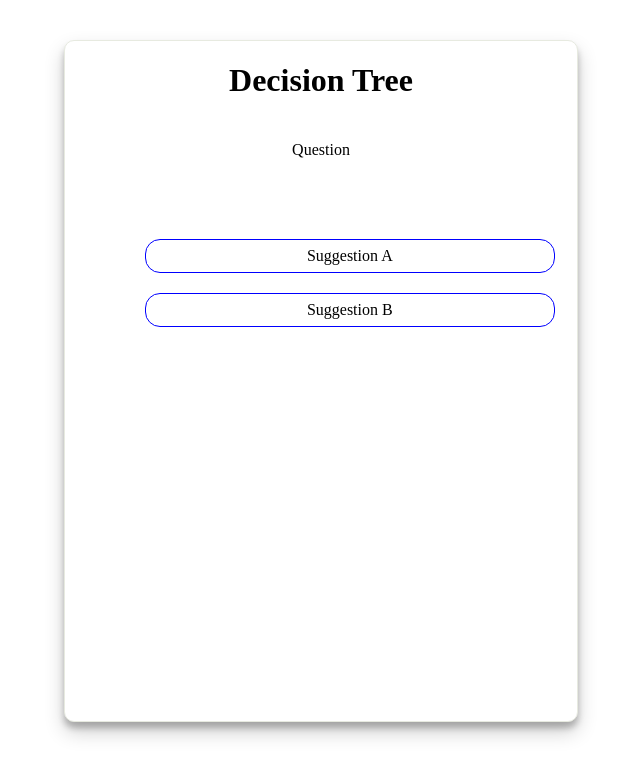
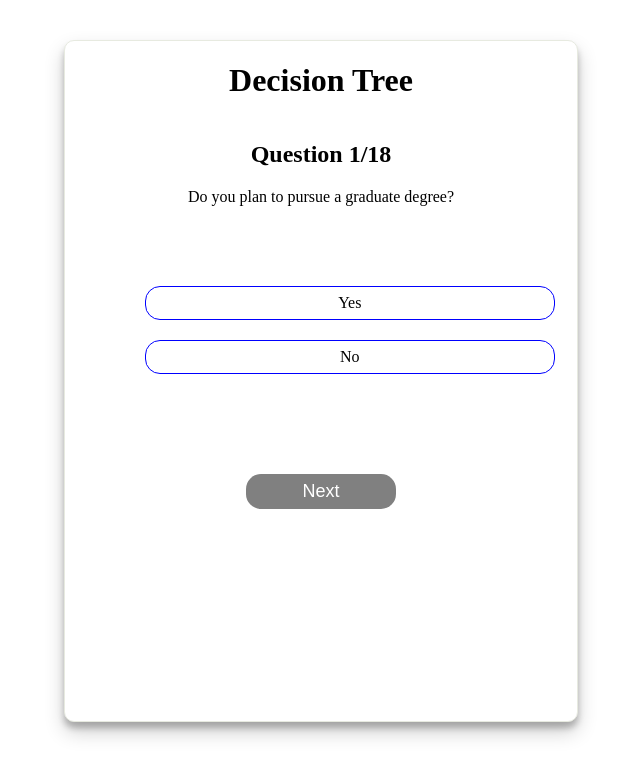
Before and after one commit to blueberrycola/gvsuNursing-app, a Vue app in the folder app/: page / in a window 1280 px wide. Shown: the top 776 px of the page, without its empty margins (504-1144 px from the left). Built offline with nearby package versions, Linux system fonts and the light colour scheme.

Commit message:
question loading added
One question displayed at a time.

```diff
--- a/app/src/components/treeDisplay.vue
+++ b/app/src/components/treeDisplay.vue
@@ -4,20 +4,24 @@
             <div id="tree-header">
                 <h1>Decision Tree</h1>
             </div>
-            <div id="main">
+            <div id="main" v-for="(element, index) in questions.slice(a,b)" :key="index">
                 <div class="box-question">
-                    Question
+                    <h2>Question {{b}}/{{questions.length}}</h2>
+                    <p>{{element.question}}</p>
                 </div>
                 <div class="box-suggestion">
                     <ul>
-                        <li>
-                            Suggestion A
+                        <li v-for="(item,index) in element.answers" :key="index">
+                            {{item.answer}}
                         </li>
-                        <li>Suggestion B</li>
                     </ul>
                 </div>
             </div>
             <div id="tree-footer">
+                <div class="box-button">
+                    <button>Next</button>
+                </div>
+
       </div>
 
 
@@ -31,7 +35,7 @@
 <script>
 /***************************************************************************
 TODO:
-    //Quiz Display {CurrentQuestion, Next, Prev, Submit, showResults()}
+    //Quiz Display {Next, Prev, Submit, showResults()}
     //Revise questions (doc posted in capstone shared)
     //Code logic into choosing questions
     ie: if you prefer online classes then dont suggest in person bsn's
@@ -40,23 +44,18 @@ TODO:
 
     }
 **********************************************************************/
+const YESNO = [
 
+    {answer: "Yes"},
+    {answer: "No"},
+
+];
 
 export default {
     name: 'treeDisplay',
-
-}
-/*
-//Global consts
-const treeContainer = document.getElementById('tree');
-const resultsContainer = document.getElementById('results');
-const submitButton = document.getElementById('submit');
-const nextButton = document.getElementById('next');
-const YESNO = {
-    a: "Yes",
-    b: "No"
-};
-const myQuestions = [
+    data() {
+        return {
+        questions:[
             {
                 question: "Do you plan to pursue a graduate degree?",
                 answers: YESNO,
@@ -136,12 +135,26 @@ const myQuestions = [
             },
             {
                 question: "Do you possess a fixed or flexible work schedule?",
-      answers: {
-          a: "Fixed",
-          b: "Flexible",
+                answers: [
+                    {answer: "Fixed"},
+                    {answer: "Flexible"},
+                ],
             },
+
+                ],
+  a:0,
+  b:1,
   }
-];
+  }
+}
+/*
+//Global consts
+const treeContainer = document.getElementById('tree');
+const resultsContainer = document.getElementById('results');
+const submitButton = document.getElementById('submit');
+const nextButton = document.getElementById('next');
+
+
 
 
 function buildTree() {
@@ -243,7 +256,25 @@ ul li {
     cursor: pointer;
 
 }
-
+li:hover {
+    background-color: skyblue;
+}
+.box-button {
+    display: flex;
+    width: 100%;
+}
+.box-button button {
+    width: 150px;
+    height: 35px;
+    outline: none;
+    border: 0;
+    color: white;
+    font-size: 18px;
+    cursor: pointer;
+    border-radius: 15px;
+    margin: auto;
+    background: grey;
+}
 
 
 
```
Lines whose indentation alone changed are shown as unchanged.
